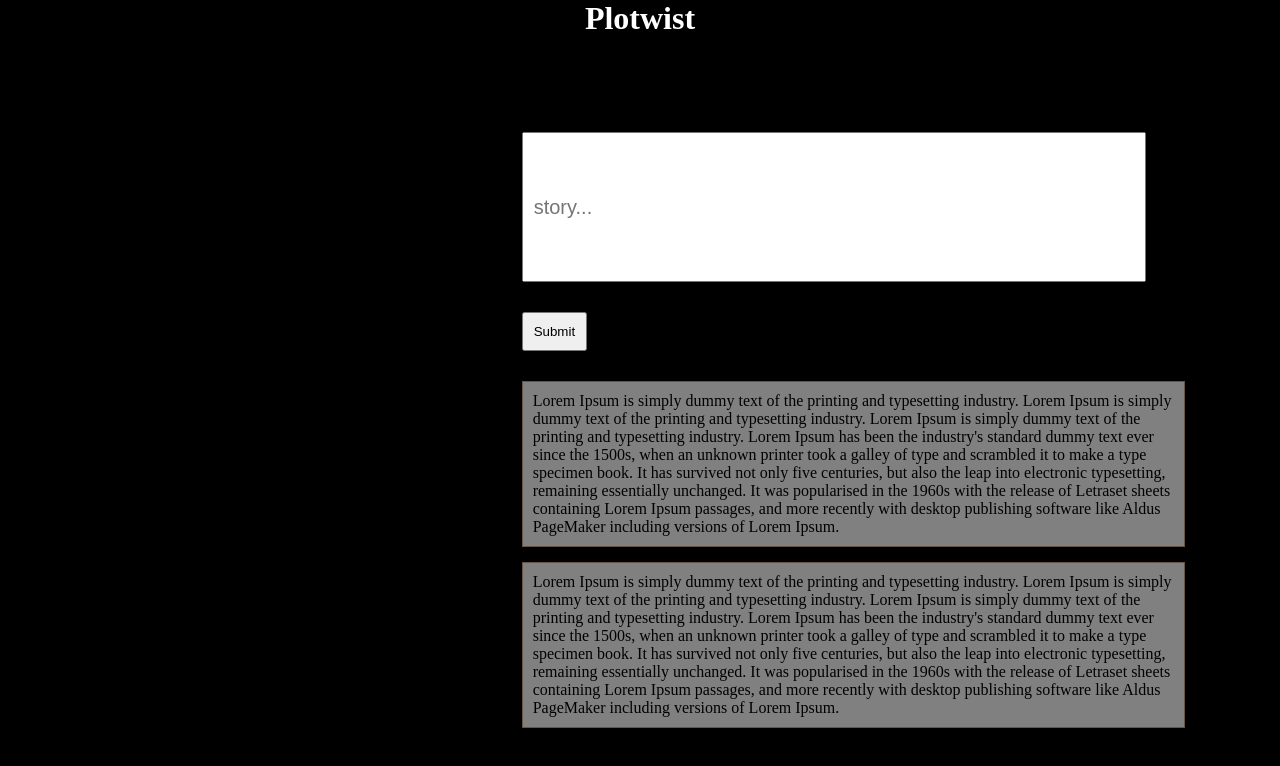
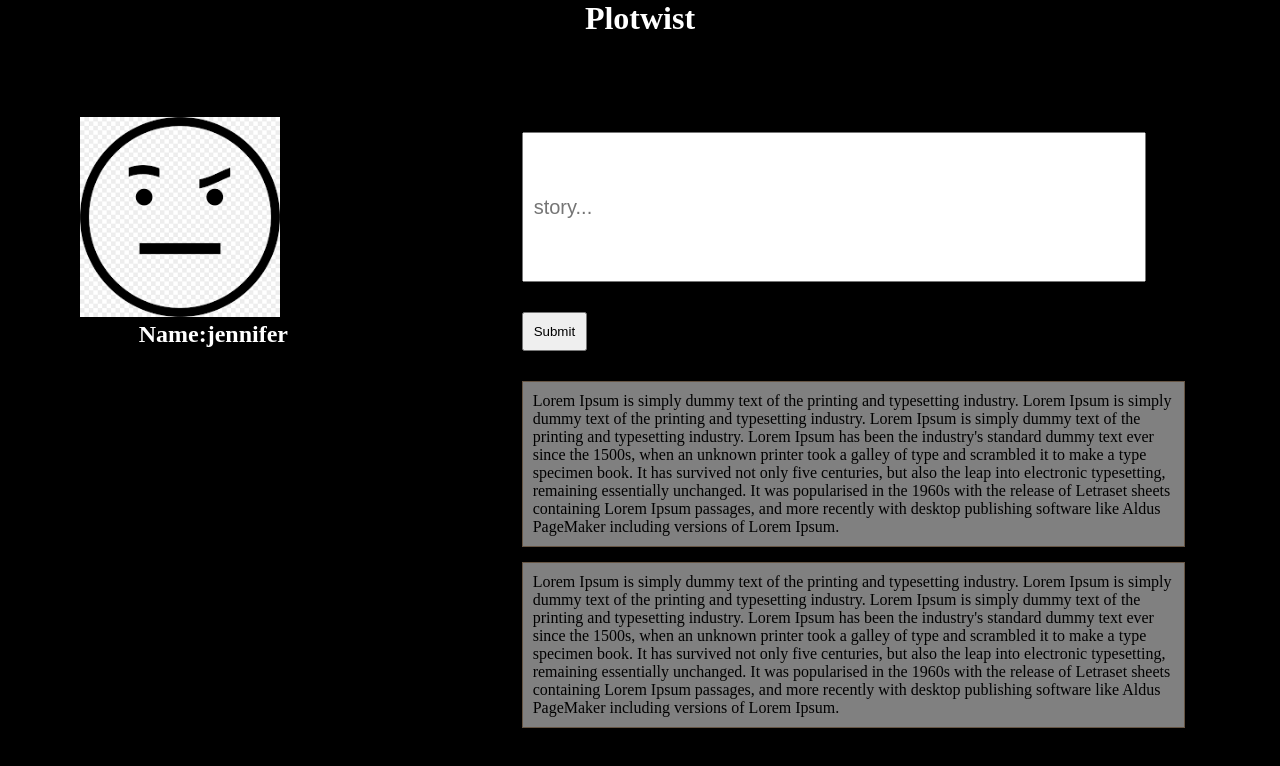
Before and after one commit to JennMP88/passionproject, a React (Create React App) app in the folder frontend/: page /#/mainpage in a window 1280 px wide. Shown: the top 766 px of the page. Built offline with nearby package versions, Linux system fonts and the light colour scheme.

Commit message:
added an image placeholder to check for css

```diff
--- a/frontend/src/components/mainpage.js
+++ b/frontend/src/components/mainpage.js
@@ -1,5 +1,6 @@
 import React, { Component } from 'react';
 import '../styles/mainpage.css';
+const defaultuser = require('../assets/default.png')
 
 class Mainpage extends React.Component {
   constructor(props) {
@@ -15,6 +16,10 @@ class Mainpage extends React.Component {
     this.setState=({inputText:e.target.value})
   }
 
+  onSubmitClicker=(e)=>{
+    console.log('clicked',e.target.value)
+  }
+
   render() {
    const {inputText}=this.state
     console.log('texting',inputText)
@@ -28,14 +33,15 @@ class Mainpage extends React.Component {
         <div className='row'>
 
           <div className='col col-4'>
-
+          <img src={defaultuser} alt="..." class="rounded-circle" height="200" width="200" />
+          <h2>Name:jennifer</h2>
           </div>
 
           <div className='commentaries col col-8'>
 
 
         <input type="text" onChange={this. handleTextInput} placeholder={"story..."} />
-        <button type="button"  >Submit</button>
+        <button type="button"  onClick={this.onSubmitClicker}>Submit</button>
             <p>Lorem Ipsum is simply dummy text of the printing and typesetting industry. Lorem Ipsum is simply dummy text of the printing and typesetting industry.  Lorem Ipsum is simply dummy text of the printing and typesetting industry. Lorem Ipsum has been the industry's standard dummy text ever since the 1500s, when an unknown printer took a galley of type and scrambled it to make a type specimen book. It has survived not only five centuries, but also the leap into electronic typesetting, remaining essentially unchanged. It was popularised in the 1960s with the release of Letraset sheets containing Lorem Ipsum passages, and more recently with desktop publishing software like Aldus PageMaker including versions of Lorem Ipsum.</p>
             <p>Lorem Ipsum is simply dummy text of the printing and typesetting industry. Lorem Ipsum is simply dummy text of the printing and typesetting industry. Lorem Ipsum is simply dummy text of the printing and typesetting industry. Lorem Ipsum has been the industry's standard dummy text ever since the 1500s, when an unknown printer took a galley of type and scrambled it to make a type specimen book. It has survived not only five centuries, but also the leap into electronic typesetting, remaining essentially unchanged. It was popularised in the 1960s with the release of Letraset sheets containing Lorem Ipsum passages, and more recently with desktop publishing software like Aldus PageMaker including versions of Lorem Ipsum.</p>
           </div>
--- a/frontend/src/styles/mainpage.css
+++ b/frontend/src/styles/mainpage.css
@@ -6,7 +6,10 @@ h1{
   color:white;
   text-align: center;
 }
-
+h2{
+  color:white;
+  text-align: center;
+}
 p{
   border:1px solid #665544;
   background-color:#D3D3D3;
```
Also changed, not shown: frontend/src/assets/default.png (added).
